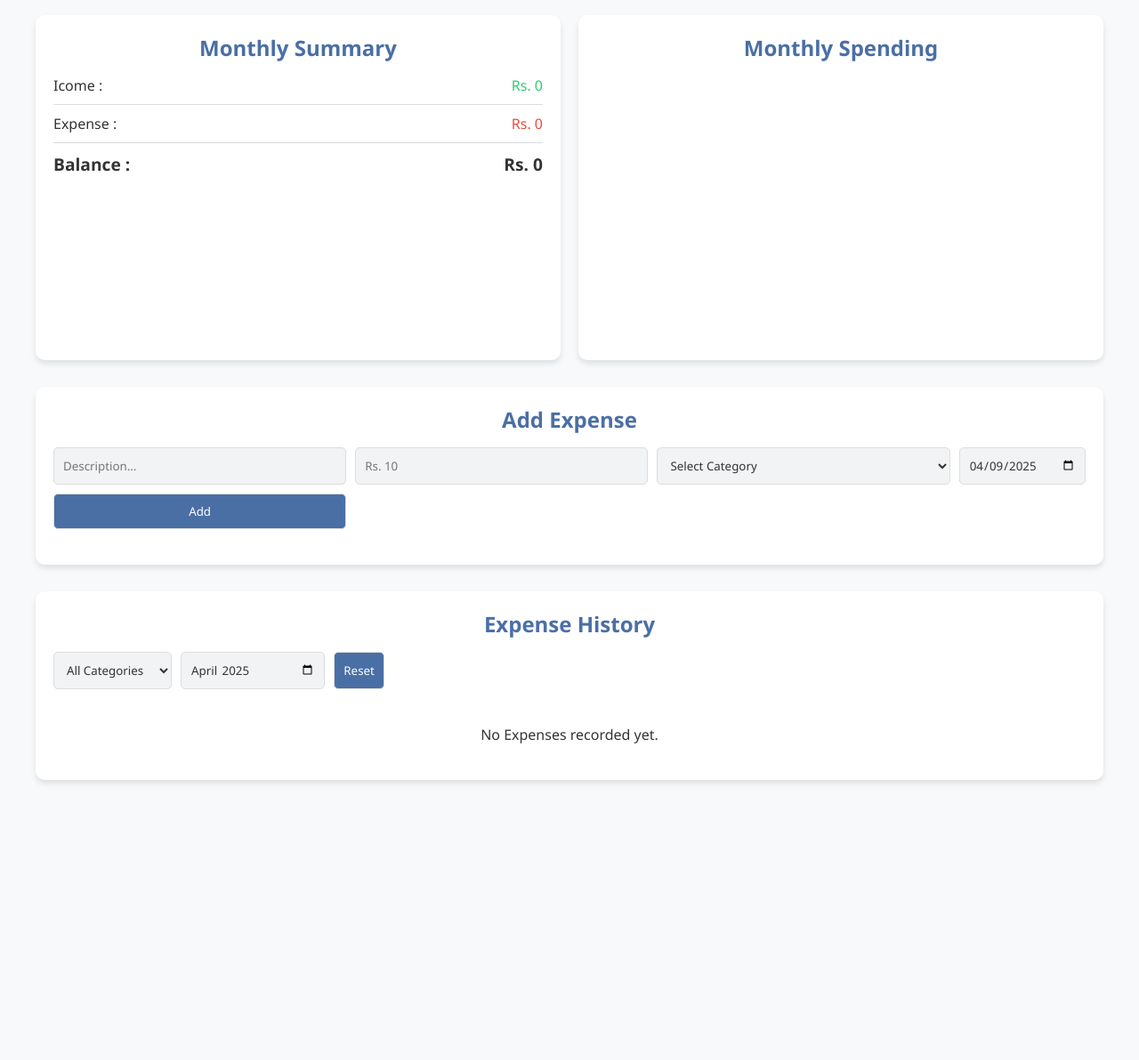
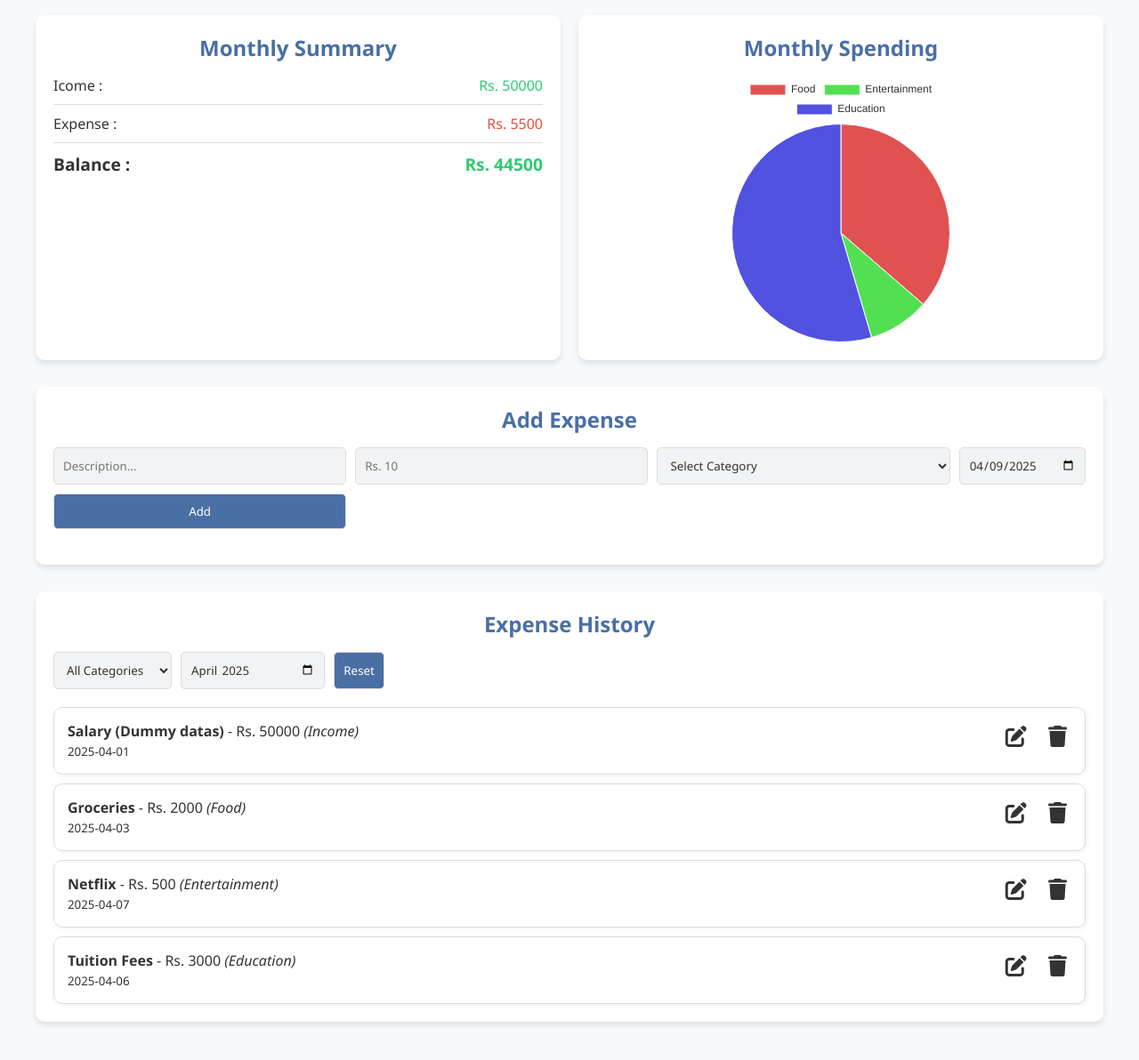
Before and after one commit to Muckesh/Expense-Tracker-Js, a plain HTML site: page index.html in a window 1280 px wide. Shown: the part 78-1270 px from the top of the page at 89% size. Before the commit the page ends 1005 px from the top, so only its background shows below. Drawn offline with nearby package versions, Linux system fonts and the light colour scheme.

Commit message:
Added dummy datas for new users

```diff
--- a/script.js
+++ b/script.js
@@ -21,6 +21,22 @@ const noExpenses = document.getElementById('noExpenses');
 
 
 let expenses = JSON.parse(localStorage.getItem('expenses')) || [];
+
+// dummy data for new users
+
+if (!localStorage.getItem('expenses') || JSON.parse(localStorage.getItem('expenses')).length === 0) {
+    expenses = [
+        { name: 'Salary (Dummy datas)', amount: 50000, category: 'Income', date: '2025-04-01' },
+        { name: 'Groceries', amount: 2000, category: 'Food', date: '2025-04-03' },
+        // { name: 'Bus Pass', amount: 800, category: 'Transport', date: '2025-04-05' },
+        { name: 'Netflix', amount: 500, category: 'Entertainment', date: '2025-04-07' },
+        // { name: 'Electricity Bill', amount: 1200, category: 'Utilities', date: '2025-04-08' },
+        // { name: 'Medicine', amount: 600, category: 'Healthcare', date: '2025-04-04' },
+        { name: 'Tuition Fees', amount: 3000, category: 'Education', date: '2025-04-06' }
+    ];
+    saveExpenses();
+}
+
 
 let pieChart;
 
--- a/styles.css
+++ b/styles.css
@@ -202,6 +202,13 @@ button{
 
 
 @media(max-width:768px){
+    header h1{
+        font-size: 1.6rem;
+    }
+
+    .mode-toggle i{
+        font-size: 1.2rem;
+    }
     .dashboard{
         grid-template-columns: 1fr
     }
```
